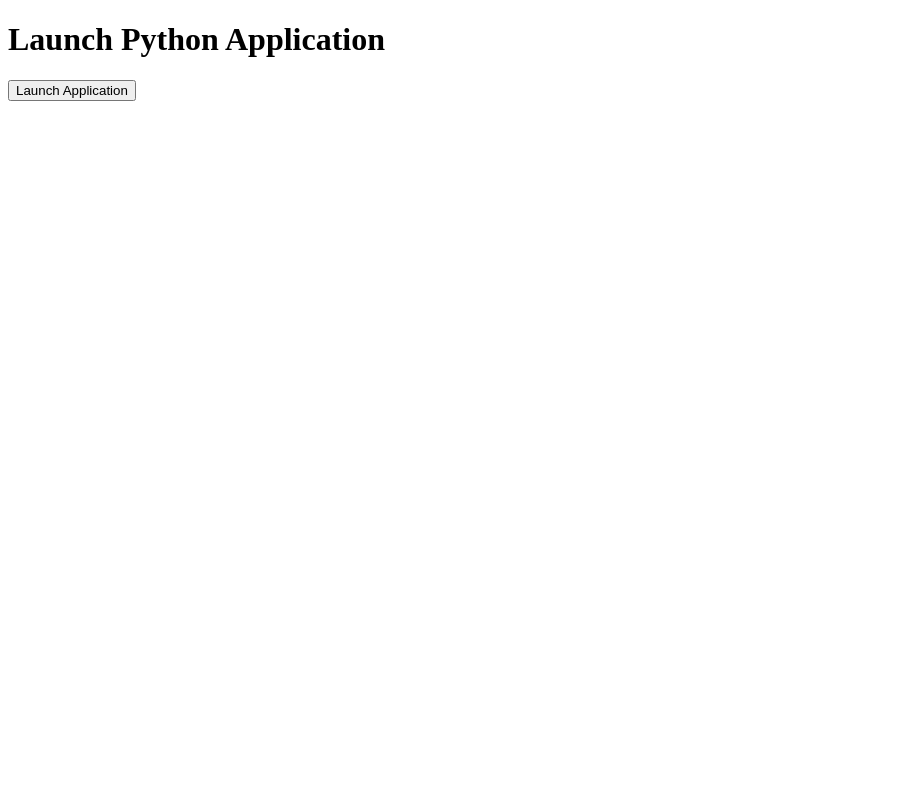
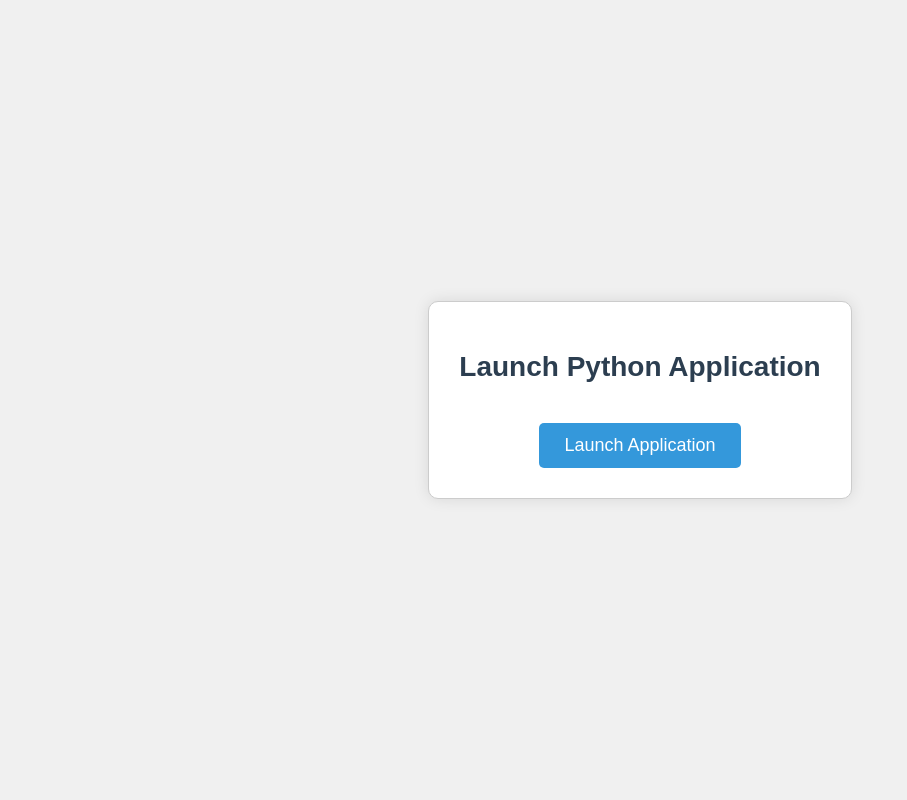
Before and after one commit to Adi00000076/app-scanning, a Flask app: page / in a window 1280 px wide. Shown: the whole page, without its empty margins (0-907 px from the left). Run offline with Flask 3, Linux system fonts and the light colour scheme.

Commit message:
files storig

```diff
--- a/templates/index.html
+++ b/templates/index.html
@@ -4,16 +4,55 @@
     <meta charset="UTF-8">
     <meta name="viewport" content="width=device-width, initial-scale=1.0">
     <title>Python App Launcher</title>
+    <style>
+        /* CSS styles */
+        body {
+            font-family: 'Arial', sans-serif;
+            display: flex;
+            justify-content: center;
+            align-items: center;
+            height: 100vh;
+            margin: 0;
+            background-color: #f0f0f0;
+        }
+
+        .container {
+            text-align: center;
+            padding: 30px;
+            border: 1px solid #ccc;
+            background-color: #ffffff;
+            box-shadow: 0 0 15px rgba(0, 0, 0, 0.1);
+            border-radius: 10px;
+        }
+
+        h1 {
+            margin-bottom: 20px;
+            font-size: 28px;
+            color: #2c3e50;
+        }
+
+        button {
+            padding: 12px 25px;
+            margin-top: 20px;
+            font-size: 18px;
+            cursor: pointer;
+            border: none;
+            border-radius: 5px;
+            background-color: #3498db;
+            color: white;
+            transition: background-color 0.3s ease;
+        }
+
+        button:hover {
+            background-color: #2980b9;
+        }
+    </style>
 </head>
 <body>
-
-
-
-
-
-
-    <h1>Launch Python Application</h1>
-    <button onclick="launchApp()">Launch Application</button>
+    <div class="container">
+        <h1>Launch Python Application</h1>
+        <button onclick="launchApp()">Launch Application</button>
+    </div>
 
     <script>
         function launchApp() {
```
Also changed, not shown: 3 other files.
